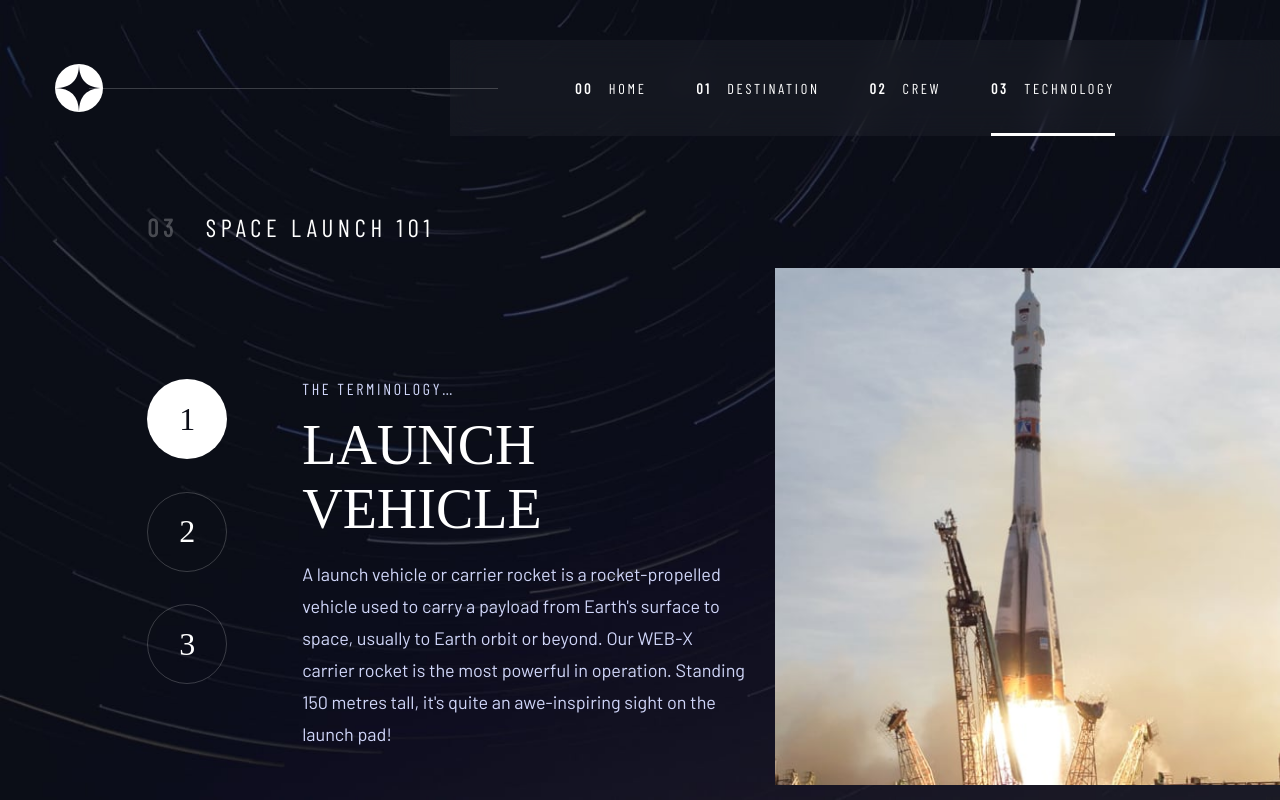
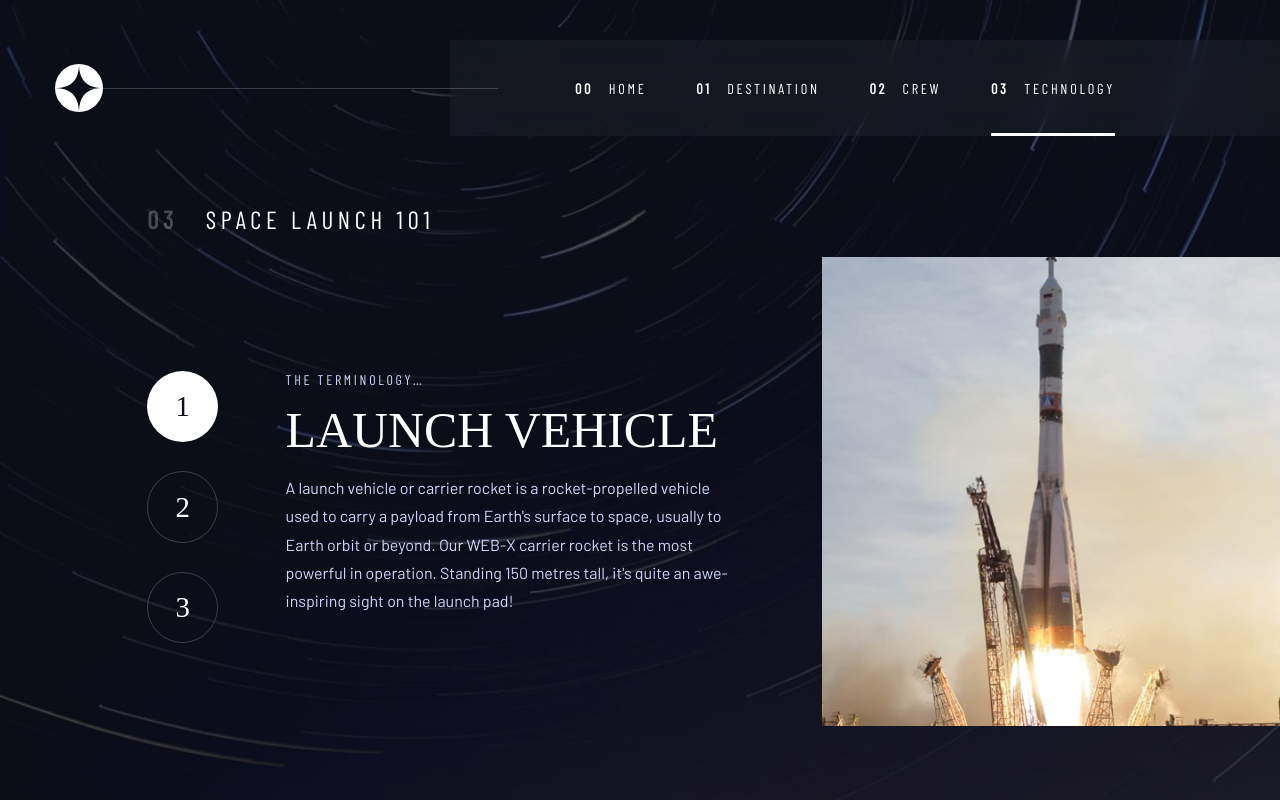
Before and after one commit to aya-94/space-tourism-frontend-mentor, a React (Create React App) app: page /technology in a window 1280 px wide. Built offline with nearby package versions, Linux system fonts and the light colour scheme; a web font is replaced by a local one.

Commit message:
technology - px to vh

```diff
--- a/src/pages/Technology.module.css
+++ b/src/pages/Technology.module.css
@@ -1,7 +1,5 @@
 .technologyContainer {
     padding: 0 0 0 11.5vw;
-    /* display: flex; */
-    /* align-items: flex-end; */
     width: 100%;
 }
 
@@ -30,7 +28,7 @@
     color: #fff;
     font-weight: 200;
     margin: 0;
-    margin-top: 76px;
+    margin-top: 8.5vh;
 }
 
 .technologyContainer h1 span {
@@ -43,43 +41,43 @@
     background-image: url('../assets/technology/image-launch-vehicle-portrait.jpg');
     background-repeat: no-repeat;
     background-size: contain;
-    width: 515px;
-    height: 527px;
-    margin-top: 26px;
+    width: 57.25vh;
+    height: 60vh;
+    margin-top: 2.9vh;
 }
 
 .spaceportContainer .technologyImg {
     background-image: url('../assets/technology/image-spaceport-portrait.jpg');
     background-repeat: no-repeat;
     background-size: contain;
-    width: 515px;
-    height: 527px;
-    margin-top: 26px;
+    width: 57.25vh;
+    height: 60vh;
+    margin-top: 2.9vh;
 }
 
 .capsuleContainer .technologyImg {
     background-image: url('../assets/technology/image-space-capsule-portrait.jpg');
     background-repeat: no-repeat;
     background-size: contain;
-    width: 515px;
-    height: 527px;
-    margin-top: 26px;
+    width: 57.25vh;
+    height: 60vh;
+    margin-top: 2.9vh;
 }
 
 .technologyContainer h2 {
     font-family: 'Barlow Condensed', sans-serif;
-    font-size: 16px;
+    font-size: 1.75vh;
     letter-spacing: 2.7px;
     margin: 0;
     color: #D0D6F9;
     font-weight: 200;
     text-transform: uppercase;
-    margin-bottom: 15px;
+    margin-bottom: 1.7vh;
 }
 
 .technologyContainer h3 {
     font-family: 'Bellefair', serif;
-    font-size: 56px;
+    font-size: 6.23vh;
     font-weight: 200;
     margin: 0;
     color: #fff;
@@ -88,19 +86,19 @@
 
 .technologyContainer p {
     font-family: 'Barlow', sans-serif;
-    font-size: 18px;
-    line-height: 32px;
+    font-size: 2vh;
+    line-height: 3.55vh;
     color: #D0D6F9;
     max-width: 445px;
-    margin-top: 17px;
+    margin-top: 1.9vh;
 }
 
 .slider {
     display: flex;
     flex-direction: column;
     justify-content: space-between;
-    height: 305px;
-    padding-right: 75px;
+    height: 34vh;
+    padding-right: 8.4vh;
 }
 
 .slider span {
@@ -109,11 +107,11 @@
     align-items: center;
     border: 1px solid rgba(255, 255, 255, 0.2);
     border-radius: 50%;
-    width: 80px;
-    height: 80px;
+    width: 8.9vh;
+    height: 8.9vh;
     color: #fff;
     font-family: 'Bellefair', serif;
-    font-size: 32px;
+    font-size: 3.6vh;
 }
 
 .slider span:hover {
```
